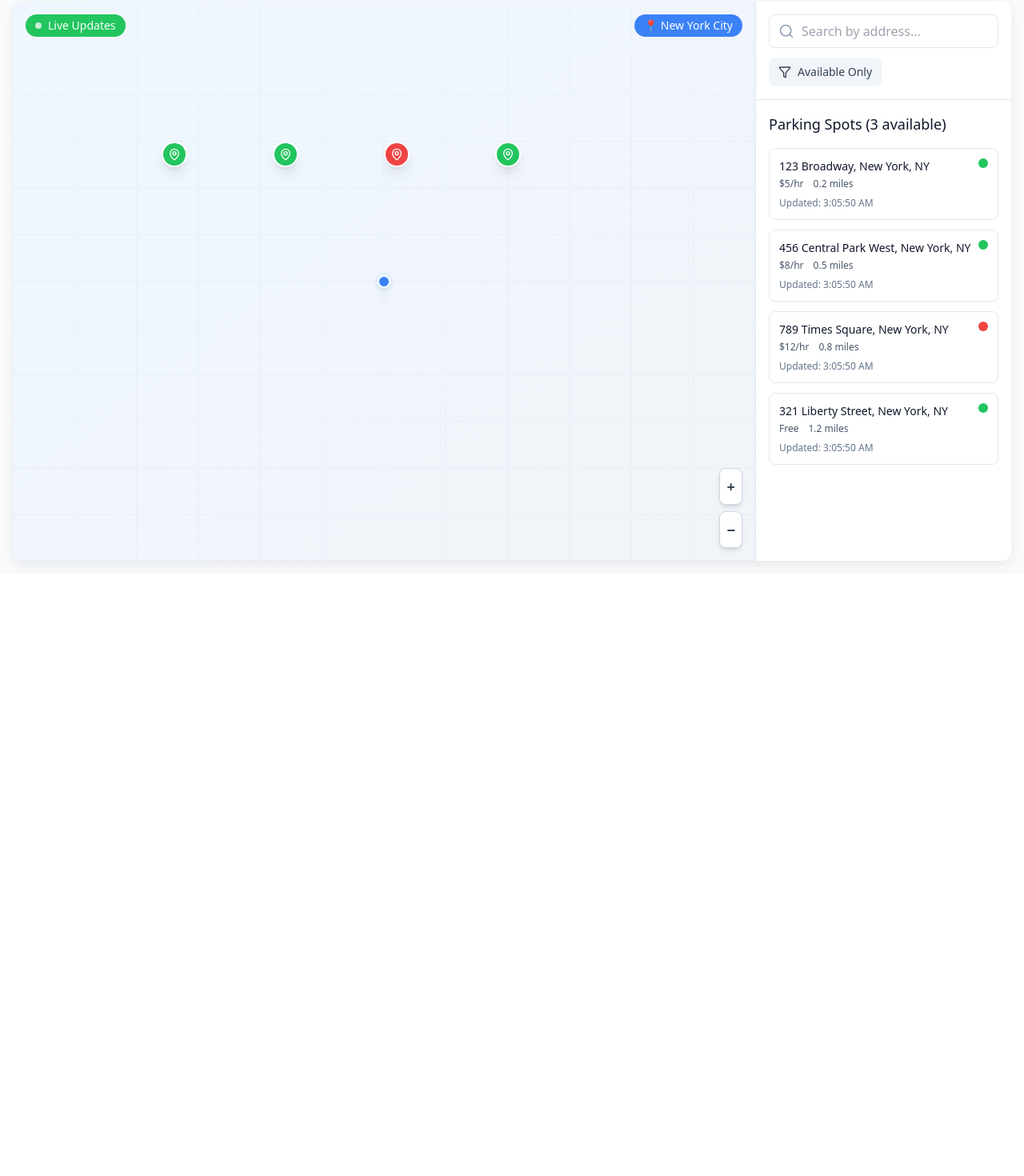
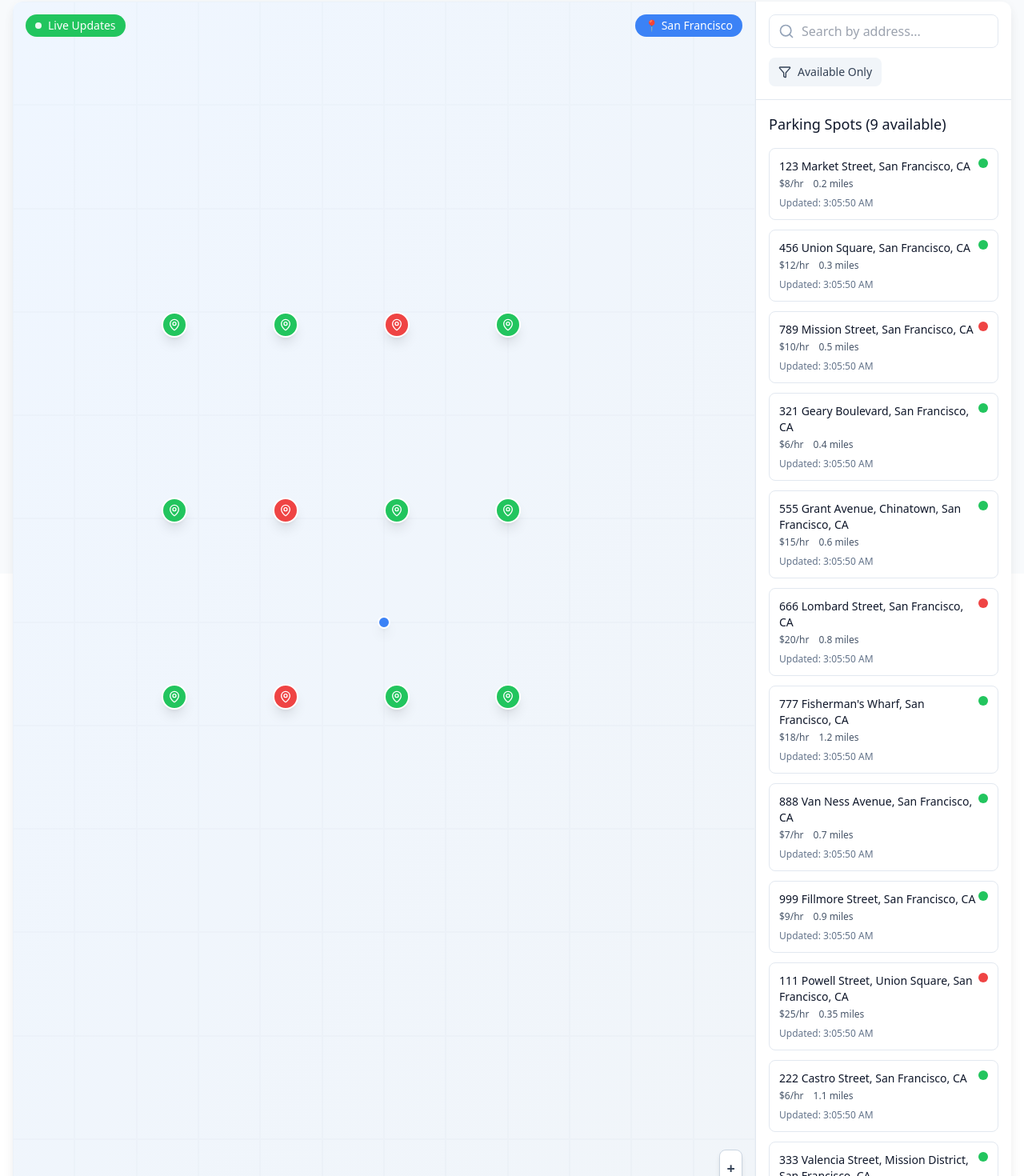
Before and after one commit to Volodymyr199606/smart-parking, a Next.js app in the folder frontend/: page /map in a window 1280 px wide. Shown: the part 83-1553 px from the top of the page at 80% size. Before the commit the page ends 800 px from the top, so only its background shows below. Built offline with nearby package versions, Linux system fonts and the light colour scheme; no server answers.

Commit message:
Add footer with privacy policy link, fix Learn More button, update map to San Francisco locations, and fix hydration error

```diff
--- a/frontend/src/app/home/page.tsx
+++ b/frontend/src/app/home/page.tsx
@@ -1,7 +1,15 @@
+"use client"
+
 import Link from "next/link"
 import { MapPin, Navigation, Bell } from "lucide-react"
 
 export default function HomePage() {
+    const scrollToFeatures = () => {
+        const featuresSection = document.getElementById("features")
+        if (featuresSection) {
+            featuresSection.scrollIntoView({ behavior: "smooth" })
+        }
+    }
     return (
         <div className="min-h-screen bg-gray-50 relative overflow-hidden">
             {/* Background Pattern - Subtle circles */}
@@ -48,7 +56,7 @@ export default function HomePage() {
                 </section>
 
                 {/* Features Section */}
-                <section className="py-20 px-4">
+                <section id="features" className="py-20 px-4">
                     <div className="max-w-6xl mx-auto">
                         <div className="text-center mb-16">
                             <h3 className="text-3xl font-light text-gray-900 mb-4">Simple. Fast. Reliable.</h3>
@@ -108,13 +116,33 @@ export default function HomePage() {
                             Join thousands of drivers who have made their parking effortless
                         </p>
 
-                        <Link href="/register">
-                            <button className="bg-gray-900 hover:bg-gray-800 text-white px-8 py-3 rounded-full text-base font-medium transition-colors">
-                                Learn More →
-                            </button>
-                        </Link>
+                        <button
+                            onClick={scrollToFeatures}
+                            className="bg-gray-900 hover:bg-gray-800 text-white px-8 py-3 rounded-full text-base font-medium transition-colors"
+                        >
+                            Learn More →
+                        </button>
                     </div>
                 </section>
+
+                {/* Footer Section */}
+                <footer className="border-t border-gray-200 py-8 px-4 mt-20">
+                    <div className="max-w-6xl mx-auto">
+                        <div className="flex flex-col md:flex-row justify-between items-center gap-4">
+                            <div className="text-gray-600 text-sm">
+                                © {new Date().getFullYear()} ParkFinder. All rights reserved.
+                            </div>
+                            <div>
+                                <Link
+                                    href="/privacy-policy"
+                                    className="text-gray-600 hover:text-gray-900 text-sm transition-colors"
+                                >
+                                    Privacy Policy
+                                </Link>
+                            </div>
+                        </div>
+                    </div>
+                </footer>
             </div>
         </div>
     )
--- a/frontend/src/app/map/page.tsx
+++ b/frontend/src/app/map/page.tsx
@@ -4,51 +4,127 @@ import { useEffect, useState } from "react"
 import Link from "next/link"
 import { ArrowLeft, MapPin, Navigation, DollarSign, Search, Filter } from "lucide-react"
 
-// Mock parking data - this will be replaced with real-time API calls
-const mockParkingSpots = [
+// Mock parking data - San Francisco locations on busiest streets (without timestamps to avoid hydration issues)
+const mockParkingSpotsData = [
     {
         id: 1,
-        latitude: 40.7128,
-        longitude: -74.006,
-        address: "123 Broadway, New York, NY",
+        latitude: 37.7749,
+        longitude: -122.4194,
+        address: "123 Market Street, San Francisco, CA",
         available: true,
-        price: 5,
+        price: 8,
         restrictions: "2 hour limit",
         distance: 0.2,
-        lastUpdated: new Date().toISOString(),
     },
     {
         id: 2,
-        latitude: 40.7589,
-        longitude: -73.9851,
-        address: "456 Central Park West, New York, NY",
+        latitude: 37.7849,
+        longitude: -122.4094,
+        address: "456 Union Square, San Francisco, CA",
         available: true,
-        price: 8,
-        restrictions: "No restrictions",
-        distance: 0.5,
-        lastUpdated: new Date().toISOString(),
+        price: 12,
+        restrictions: "Peak hours only",
+        distance: 0.3,
     },
     {
         id: 3,
-        latitude: 40.7505,
-        longitude: -73.9934,
-        address: "789 Times Square, New York, NY",
+        latitude: 37.7649,
+        longitude: -122.4294,
+        address: "789 Mission Street, San Francisco, CA",
         available: false,
-        price: 12,
+        price: 10,
         restrictions: "Weekdays only",
-        distance: 0.8,
-        lastUpdated: new Date().toISOString(),
+        distance: 0.5,
     },
     {
         id: 4,
-        latitude: 40.7282,
-        longitude: -74.0776,
-        address: "321 Liberty Street, New York, NY",
+        latitude: 37.7849,
+        longitude: -122.4094,
+        address: "321 Geary Boulevard, San Francisco, CA",
         available: true,
-        price: 0,
-        restrictions: "Free parking",
+        price: 6,
+        restrictions: "No restrictions",
+        distance: 0.4,
+    },
+    {
+        id: 5,
+        latitude: 37.7941,
+        longitude: -122.4078,
+        address: "555 Grant Avenue, Chinatown, San Francisco, CA",
+        available: true,
+        price: 15,
+        restrictions: "High traffic area",
+        distance: 0.6,
+    },
+    {
+        id: 6,
+        latitude: 37.8024,
+        longitude: -122.4058,
+        address: "666 Lombard Street, San Francisco, CA",
+        available: false,
+        price: 20,
+        restrictions: "Tourist attraction - premium pricing",
+        distance: 0.8,
+    },
+    {
+        id: 7,
+        latitude: 37.8085,
+        longitude: -122.4158,
+        address: "777 Fisherman's Wharf, San Francisco, CA",
+        available: true,
+        price: 18,
+        restrictions: "Tourist area",
         distance: 1.2,
-        lastUpdated: new Date().toISOString(),
+    },
+    {
+        id: 8,
+        latitude: 37.7879,
+        longitude: -122.4075,
+        address: "888 Van Ness Avenue, San Francisco, CA",
+        available: true,
+        price: 7,
+        restrictions: "2 hour limit",
+        distance: 0.7,
+    },
+    {
+        id: 9,
+        latitude: 37.7699,
+        longitude: -122.4244,
+        address: "999 Fillmore Street, San Francisco, CA",
+        available: true,
+        price: 9,
+        restrictions: "No restrictions",
+        distance: 0.9,
+    },
+    {
+        id: 10,
+        latitude: 37.7580,
+        longitude: -122.4180,
+        address: "111 Powell Street, Union Square, San Francisco, CA",
+        available: false,
+        price: 25,
+        restrictions: "Shopping district - peak hours",
+        distance: 0.35,
+    },
+    {
+        id: 11,
+        latitude: 37.7599,
+        longitude: -122.4144,
+        address: "222 Castro Street, San Francisco, CA",
+        available: true,
+        price: 6,
+        restrictions: "Evening hours",
+        distance: 1.1,
+    },
+    {
+        id: 12,
+        latitude: 37.7649,
+        longitude: -122.4214,
+        address: "333 Valencia Street, Mission District, San Francisco, CA",
+        available: true,
+        price: 5,
+        restrictions: "No restrictions",
+        distance: 0.65,
     },
 ]
 
@@ -66,9 +142,21 @@ interface ParkingSpot {
 
 function InteractiveParkingMap() {
     const [selectedSpot, setSelectedSpot] = useState<ParkingSpot | null>(null)
-    const [parkingSpots, setParkingSpots] = useState<ParkingSpot[]>(mockParkingSpots)
+    const [parkingSpots, setParkingSpots] = useState<ParkingSpot[]>([])
     const [searchQuery, setSearchQuery] = useState("")
     const [showAvailableOnly, setShowAvailableOnly] = useState(false)
+    const [isMounted, setIsMounted] = useState(false)
+
+    // Initialize parking spots on client side only to avoid hydration mismatch
+    useEffect(() => {
+        setIsMounted(true)
+        setParkingSpots(
+            mockParkingSpotsData.map((spot) => ({
+                ...spot,
+                lastUpdated: new Date().toISOString(),
+            })),
+        )
+    }, [])
 
     // Simulate real-time updates
     useEffect(() => {
@@ -120,7 +208,7 @@ function InteractiveParkingMap() {
 
                     {/* Location Indicator */}
                     <div className="absolute top-4 right-4 bg-blue-500 text-white px-3 py-1 rounded-full text-sm font-medium z-10">
-                        📍 New York City
+                        📍 San Francisco
                     </div>
 
                     {/* Your Location */}
@@ -209,7 +297,7 @@ function InteractiveParkingMap() {
                         </div>
 
                         <div className="mt-2 text-xs text-slate-500">
-                            Last updated: {new Date(selectedSpot.lastUpdated).toLocaleTimeString()}
+                            Last updated: {isMounted ? new Date(selectedSpot.lastUpdated).toLocaleTimeString() : "Loading..."}
                         </div>
                     </div>
                 )}
@@ -268,7 +356,7 @@ function InteractiveParkingMap() {
                                         <div className={`w-3 h-3 rounded-full ${spot.available ? "bg-green-500" : "bg-red-500"}`}></div>
                                     </div>
                                     <div className="text-xs text-slate-500">
-                                        Updated: {new Date(spot.lastUpdated).toLocaleTimeString()}
+                                        Updated: {isMounted ? new Date(spot.lastUpdated).toLocaleTimeString() : "Loading..."}
                                     </div>
                                 </div>
                             ))}
```
Also changed, not shown: frontend/tsconfig.json (+19 -5 lines).
